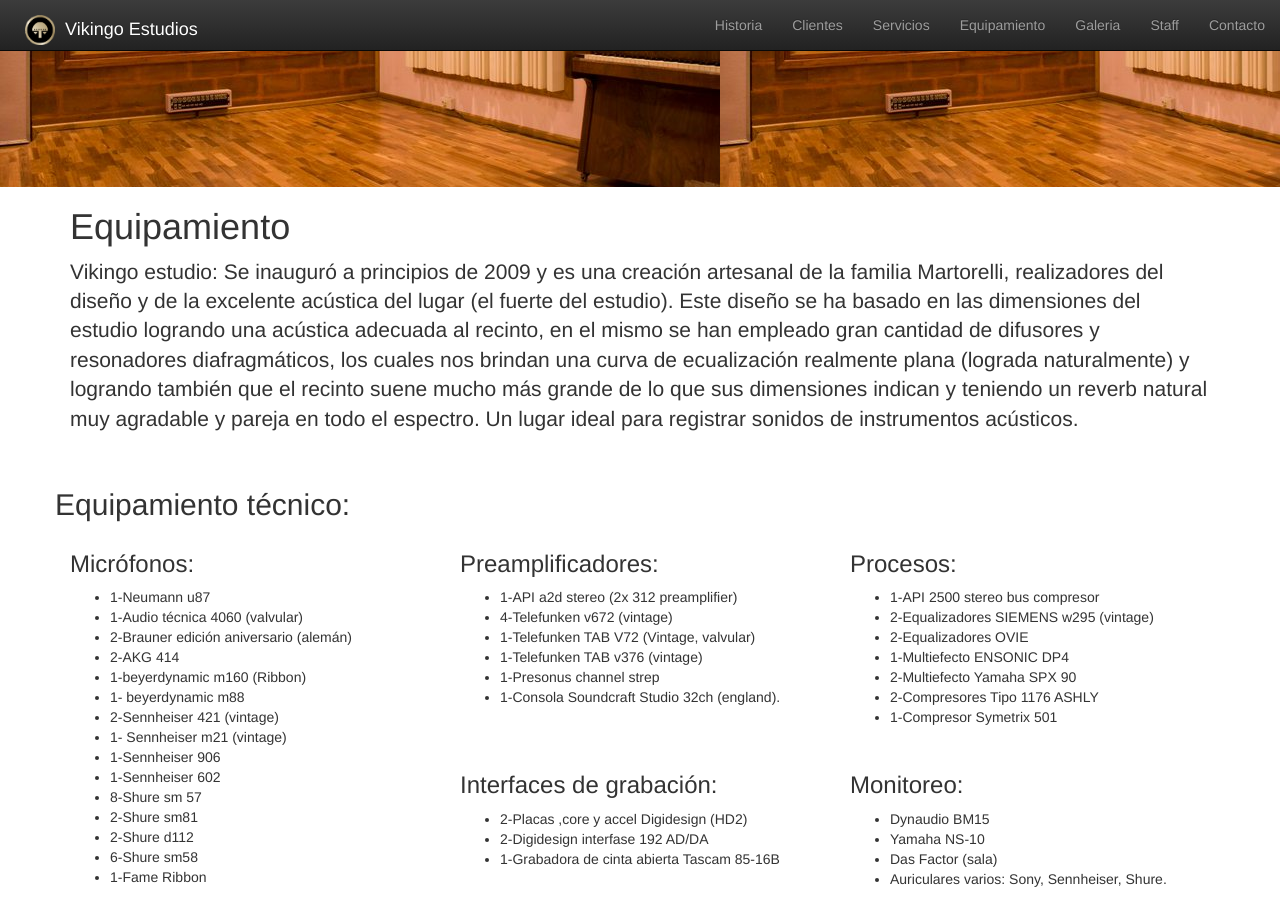
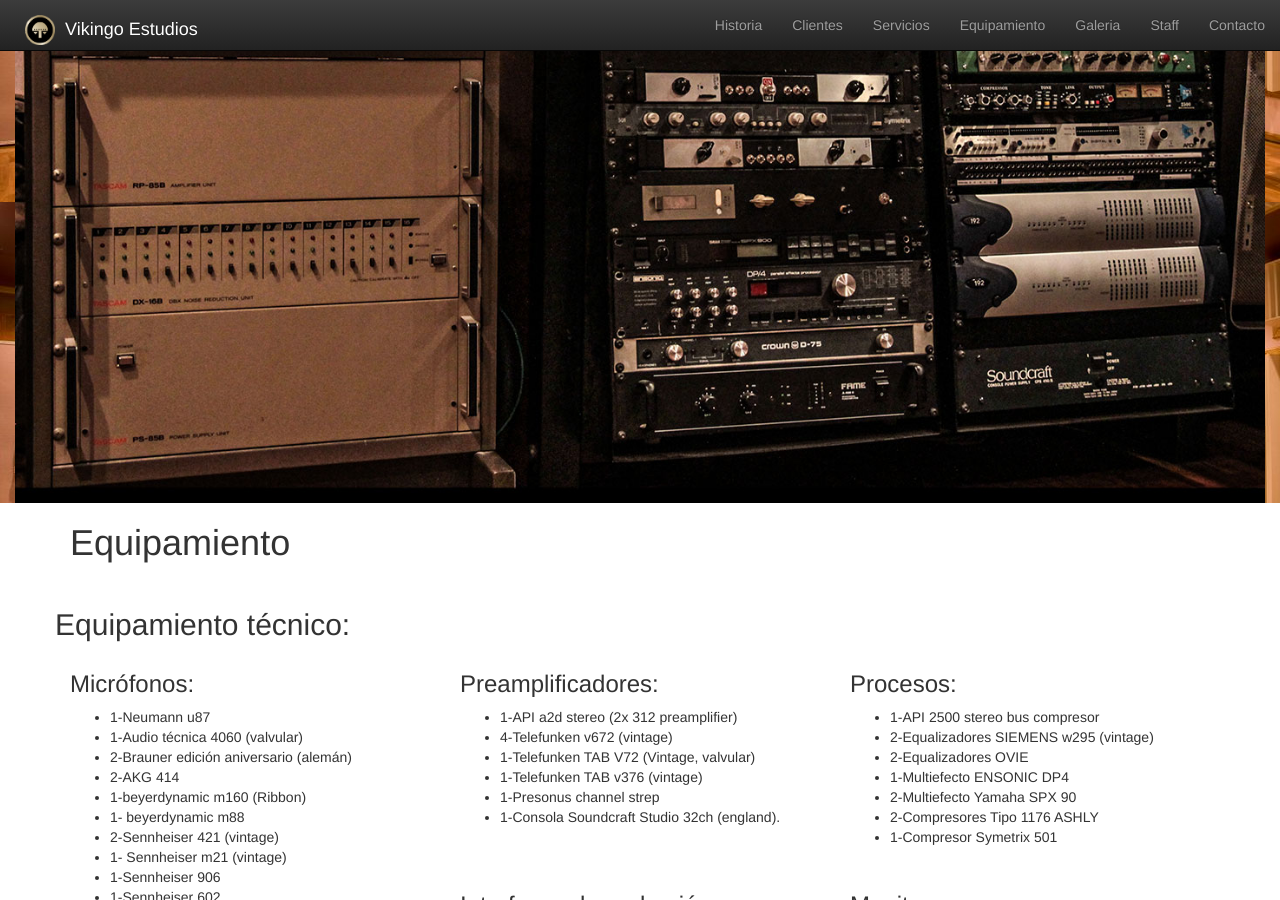
Before and after one commit to ryan258/vikingo, a Jekyll site: the page built from equipamiento/index.html, in a window 1280 px wide and 900 px high, scrolled down 328 px. Built offline with Jekyll 4.4.1, drawn with Linux system fonts in a browser that asks for light colours; nearby versions of some CDN libraries.

Commit message:
update equipment main image
1440x900

```diff
--- a/equipamiento/index.html
+++ b/equipamiento/index.html
@@ -3,21 +3,17 @@ layout: default
 ---
 <section class="intro">
 	<div class="container-fluid">
-			<div class="col-md-8 col-md-offset-2">
-				<div class="jumbotron">
 
-				</div>
-			</div>
+					<img src="img/equiment-banner.jpg" alt="Equipamiento">
+
 	</div>
 </section>
 
 <div class="container">
 	<div class="row">
 		<div class="col-sm-12">
-		<h1>Equipamiento</h1>
-
-		<p class="lead">Vikingo estudio: Se inauguró a principios de 2009 y es una creación artesanal de la familia Martorelli, realizadores del diseño y de la excelente acústica del lugar (el fuerte del estudio). Este diseño se ha basado en las dimensiones del estudio logrando una acústica adecuada al recinto, en el mismo se han empleado gran cantidad de difusores y resonadores diafragmáticos, los cuales nos brindan una curva de ecualización realmente plana (lograda naturalmente) y logrando también que el recinto suene mucho más grande de lo que sus dimensiones indican y teniendo un reverb natural muy agradable y pareja en todo el espectro. Un lugar ideal para registrar sonidos de instrumentos acústicos.</p>
-	</div>
+			<h1>Equipamiento</h1>
+		</div>
 	</div>
 </div>
 
```
Also changed, not shown: equipamiento/img/equiment-banner.jpg (added), 1 other file.
